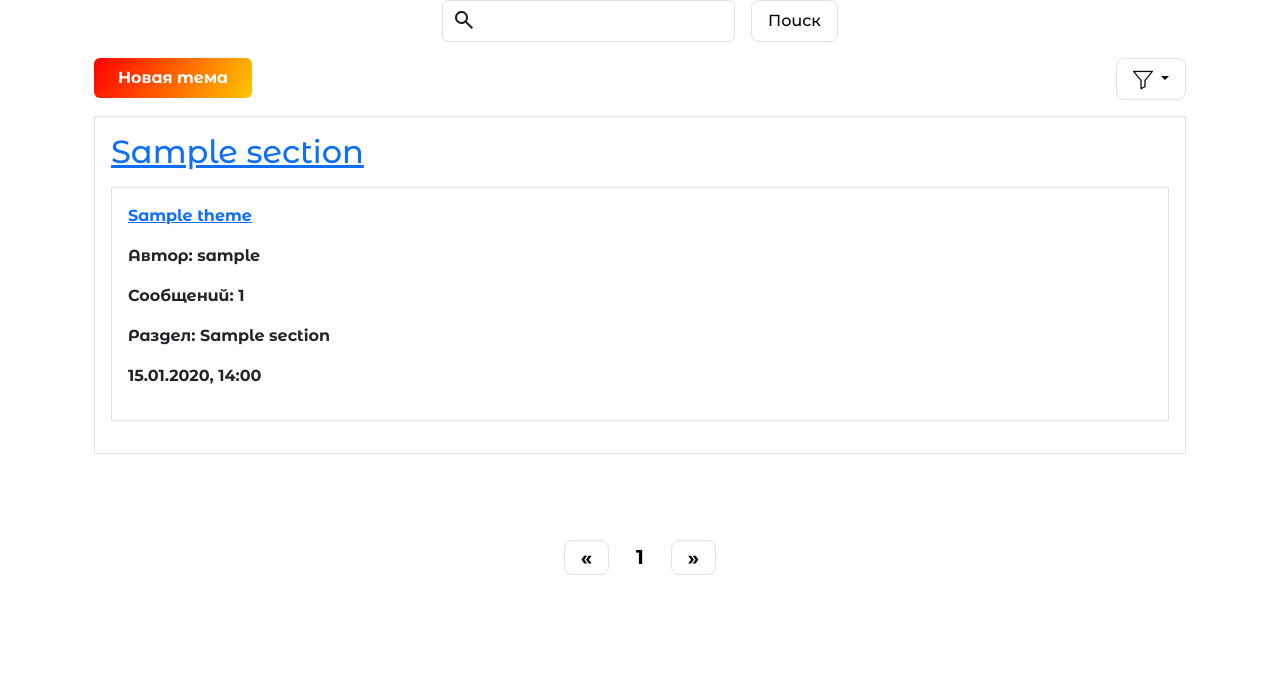
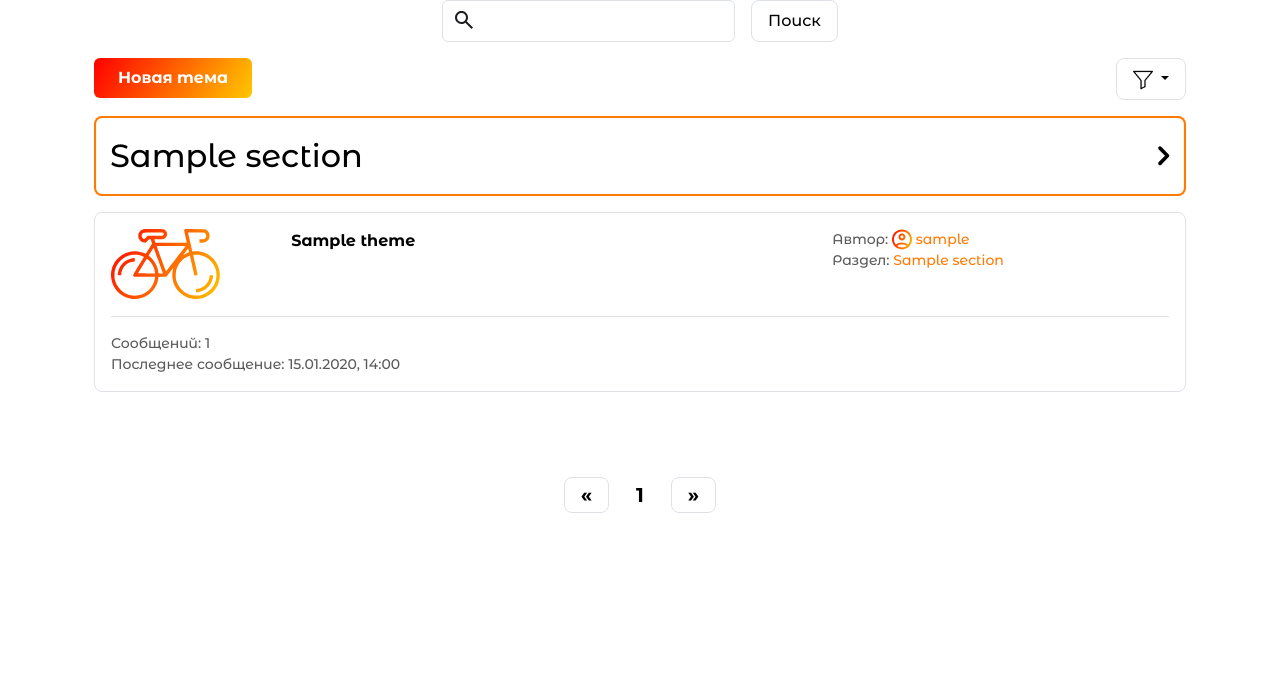
Before and after one commit to VadimBarinov/Bicycle-Forum, a Django app: page / in a window 1280 px wide. Shown: the part 125-819 px from the top of the page. Run offline with Django 5.2, Linux system fonts and the light colour scheme; tables that the repository leaves empty hold one stand-in row (values such as "Sample post").

Commit message:
home page has been stylized

```diff
--- a/app/app/settings.py
+++ b/app/app/settings.py
@@ -160,3 +160,5 @@ EMAIL_ADMIN = EMAIL_HOST_USER
 AUTH_USER_MODEL = 'users.User'
 
 DEFAULT_PROFILE_IMAGE = MEDIA_URL + 'users/profile_icon.svg'
+DEFAULT_BIKE_IMAGE = MEDIA_URL + 'bikes/default.svg'
+DEFAULT_BIKE_GRADIENT_IMAGE = MEDIA_URL + 'bikes/default_gradient.svg'
--- a/app/forum/context_processors.py
+++ b/app/forum/context_processors.py
@@ -6,4 +6,6 @@ def get_forum_context(request):
     return {
         'main_menu': menu,
         'default_profile': settings.DEFAULT_PROFILE_IMAGE,
+        'default_bike': settings.DEFAULT_BIKE_IMAGE,
+        'default_gradient_bike': settings.DEFAULT_BIKE_GRADIENT_IMAGE,
     }
--- a/app/forum/static/forum/css/styles.css
+++ b/app/forum/static/forum/css/styles.css
@@ -309,8 +309,6 @@ body {
 
 .my-catalog-filter {
   width: 100%;
-  padding-left: 2.2rem !important;
-  padding-right: 2.2rem !important;
 }
 
 .my-search-box {
@@ -659,3 +657,52 @@ body {
 .message-on-theme:target .message-content {
   color: #ff7a00;
 }
+
+.border-color-orange {
+  box-shadow: inset 0 0 0 2.1px #ff7a00;
+}
+
+.section-container {
+  font-size: 2rem;
+  font-weight: 500;
+  cursor: pointer;
+  transition: 0.2s;
+}
+
+.section-container:hover {
+  opacity: 0.6;
+}
+
+.theme-container {
+  font-weight: 500;
+  font-size: 16px;
+  cursor: pointer;
+  transition: 0.2s;
+}
+
+.theme-container:hover {
+  color: black;
+  box-shadow: inset 0 0 0 2.1px #ff7a00;
+}
+
+.theme-text {
+  overflow: hidden;
+  text-overflow: ellipsis;
+  display: -moz-box;
+  -moz-box-orient: vertical;
+  display: -webkit-box;
+  -webkit-line-clamp: 3;
+  -webkit-box-orient: vertical;
+  line-clamp: 3;
+  box-orient: vertical;
+}
+
+.theme-title {
+  font-weight: 700;
+}
+
+.theme-info-container p {
+  margin-bottom: 0;
+  font-size: 14px;
+  color: #595959;
+}
--- /dev/null
+++ b/app/forum/templates/forum/includes/theme_item.html
@@ -0,0 +1,42 @@
+{%load static%}
+{%load forum_tags%}
+
+<a class="onclick-card" href="{{ theme.get_absolute_url }}">
+    <div class="theme-container my-border border p-3 my-3">
+        <div class="d-flex row">
+            <div class="d-none d-md-flex col-md-2">
+                <img src="{{ default_gradient_bike }}" width="70%"/>
+            </div>
+            <div class="col-12 col-md-6">
+                <p class="theme-text theme-title">{{ theme.title }}</p>
+            </div>
+            <div class="col-12 col-md-4">
+                <div class="theme-info-container d-flex">
+                    <p>
+                        Автор:&nbsp
+                    </p>
+                    {% if theme.author.photo|find_image %}
+                      <img width="20" src="{{ theme.author.photo.url }}">
+                    {% else %}
+                      <img width="20" src="{{ default_profile }}">
+                    {% endif %}
+                    <p class="theme-text text-orange">
+                        &nbsp{{ theme.author.username }}
+                    </p>
+                </div>
+                <div class="theme-info-container d-flex">
+                    <p>
+                        Раздел:&nbsp
+                    </p>
+                    <p class="theme-text text-orange">
+                        {{ theme.section.title }}
+                    </p>
+                </div>
+            </div>
+        </div>
+        <div class="border-top mt-3 pt-3 theme-info-container">
+            <p>Сообщений: {{ theme.messages_count }}</p>
+            <p>Последнее сообщение: {{ theme.created_at|date:"d.m.Y, H:i" }}</p>
+        </div>
+    </div>
+</a>
--- a/app/forum/templates/forum/index.html
+++ b/app/forum/templates/forum/index.html
@@ -1,5 +1,6 @@
 {%extends 'base.html'%}
 {%load static%}
+{%load forum_tags%}
 
 {%block content%}
 
@@ -7,7 +8,7 @@
 
     {% include 'forum/includes/query_filter.html' %}
 
-    <div class="d-flex row">
+    <div class="d-flex row mb-3">
         <div class="col-8">
             <a href="{% url 'create_theme' %}">
                 <button class="btn btn-primary">
@@ -22,20 +23,23 @@
     </div>
 
     {% for section in sections %}
-        <div class="border p-3 my-3">
-            <h2>
-                <a href="{{ section.get_absolute_url }}">{{ section.title }}</a>
-            </h2>
+        <div class="mt-3">
+            <a class="onclick-card" href="{{ section.get_absolute_url }}">
+                <div class="my-border border-color-orange">
+                    <div class="section-container p-3">
+                        <div class="d-flex row">
+                            <div class="col-10">
+                                {{ section.title }}
+                            </div>
+                            <div class="col-2 d-flex">
+                                <img class="ms-auto" src="{% static 'forum/images/right.svg' %}" width="20"/>
+                            </div>
+                        </div>
+                    </div>
+                </div>
+            </a>
             {% for theme in section.theme.all|slice:":3" %}
-                <div class="border p-3 my-3">
-                    <p>
-                        <a href="{{ theme.get_absolute_url }}">{{ theme.title }}</a>
-                    </p>
-                    <p>Автор: {{ theme.author }}</p>
-                    <p>Сообщений: {{ theme.messages_count }}</p>
-                    <p>Раздел: {{ theme.section.title }}</p>
-                    <p>{{ theme.created_at|date:"d.m.Y, H:i" }}</p>
-                </div>
+                {% include 'forum/includes/theme_item.html' %}
             {% endfor %}
         </div>
     {% endfor %}
```
Also changed, not shown: app/forum/templates/forum/messages_on_theme.html (+7 -0 lines), app/forum/templates/forum/theme_list.html (+8 -9 lines), app/forum/templates/forum/themes_on_section.html (+8 -9 lines), app/media/bikes/default.svg (added), app/media/bikes/default_gradient.svg (added).
